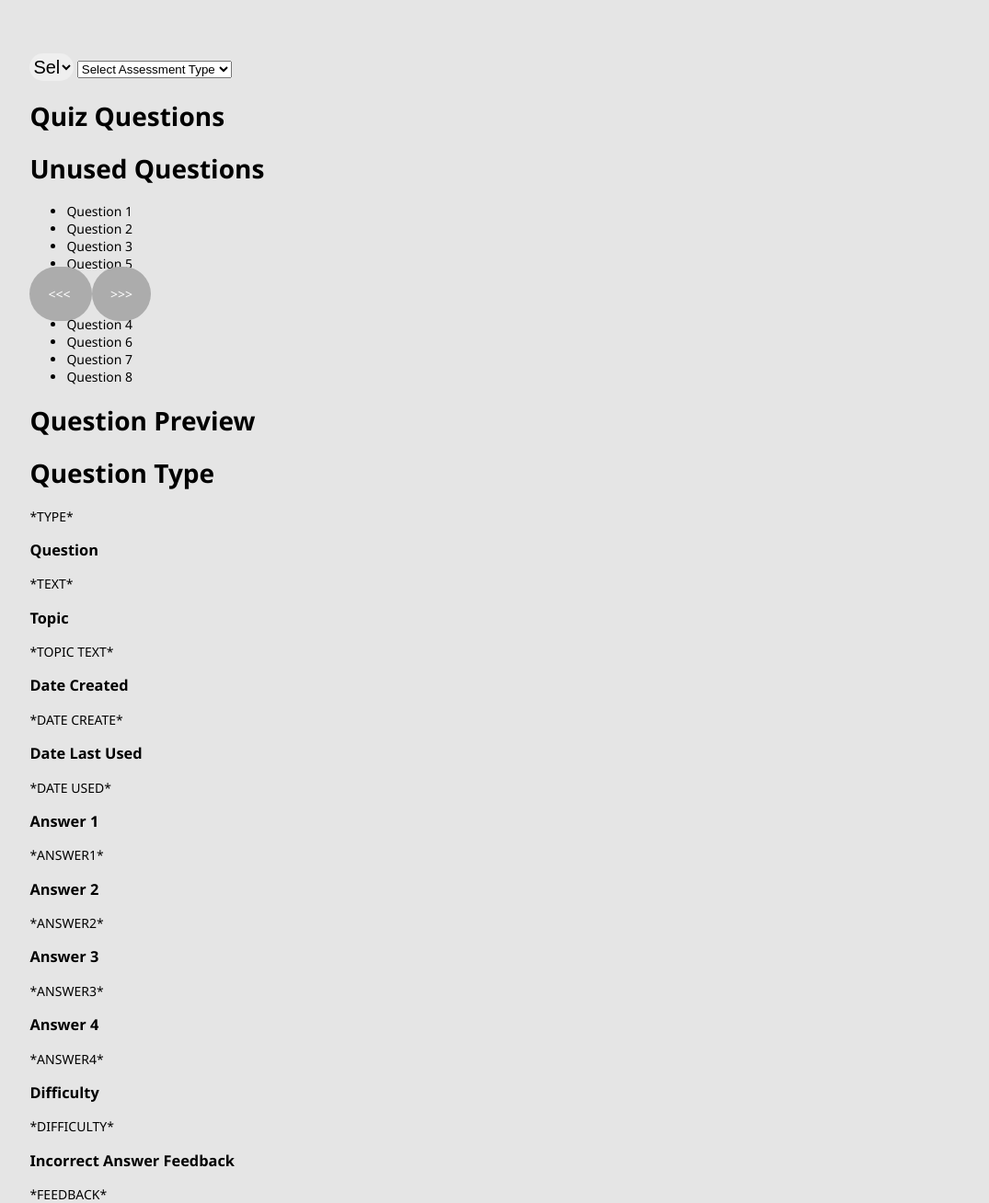
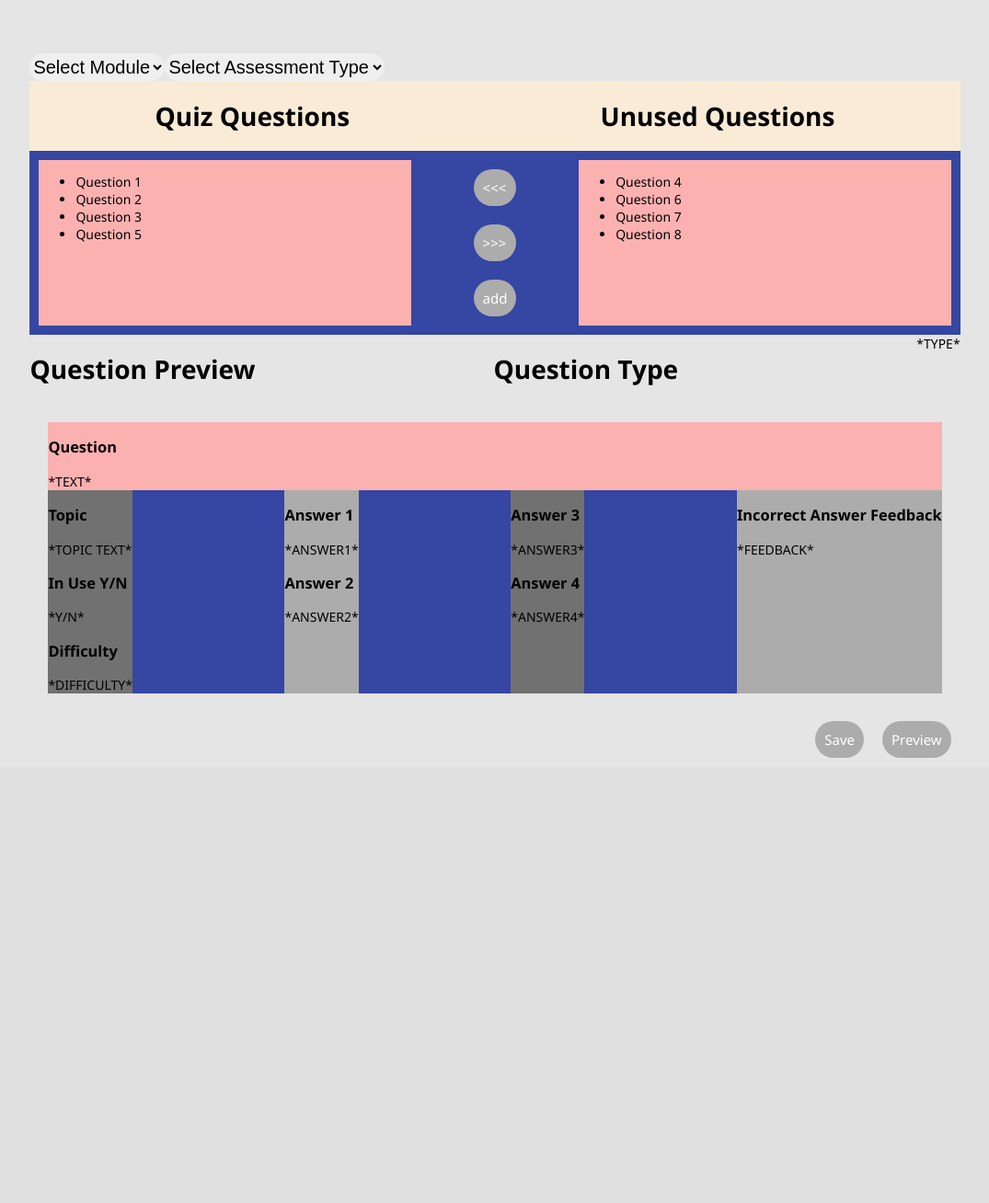
Before and after one commit to RomanWest/AAT, a Flask app: page /Create-Formative in a window 1280 px wide. Shown: the part 69-1377 px from the top of the page at 92% size, without its empty margins (102-1177 px from the left). After the commit the page ends 893 px from the top, so only its background shows below. Run offline with Flask 2, Linux system fonts and the light colour scheme.

Commit message:
added styling and classes etc to create-formative

```diff
--- a/aat/static/style.css
+++ b/aat/static/style.css
@@ -170,7 +170,7 @@ body {
   margin-bottom: 2rem;
   margin-top: 2rem;
 }
-.module-dropdown {
+.admin-main .module-dropdown {
   border-radius: 4rem;
   height: 3rem;
   width: 15%;
@@ -453,3 +453,128 @@ td {
     transform: rotate(360deg);
   }
 }
+
+/* Create Formative */
+.admin-create-formative{
+  width:100%;
+}
+
+.Top-dropdown{
+  display:inline-flex;
+}
+
+.Top-dropdown .module-dropdown{
+  border-radius: 4rem;
+  height: 3rem;
+  border: 1rem;
+  font-size: 2rem;
+}
+
+.Top-dropdown .assessment-dropdown{
+  border-radius: 4rem;
+  height: 3rem;
+  border: 1rem;
+  font-size: 2rem;
+}
+
+#quiz-questions-container{
+  background-color: #C4C4C4;
+  border: 1rem;
+  border-radius: 2rem;
+}
+
+.question-container-head{
+  background-color: antiquewhite;
+  display:inline-flex;
+  justify-content: space-around;
+  margin-left: auto;
+  margin-right: auto;
+  width: 100%;
+}
+
+#question-container-main{
+  background-color: #3546a3;
+  display:flex;
+  justify-content: space-between;
+}
+
+.chosen-q{
+  width:40%;
+  background-color: rgb(252, 177, 177);
+  margin:1rem;
+}
+
+.unchosen-q{
+  width:40%;
+  background-color: rgb(252, 177, 177);
+  margin:1rem;
+}
+
+.move-button{
+  display:grid;
+  margin:1rem;
+  justify-content:space-around;
+}
+
+.move-button .button{
+  font-size: 1.5rem;
+  color: white;
+  text-decoration: none;
+  padding: 1rem;
+  margin:1rem;
+  border-radius: 4rem;
+  transition: 0.3s;
+  background-color: #acacac;
+}
+
+.question-preview-head{
+  width:100%;
+  display:inline-flex;
+  justify-content: space-between;
+}
+
+.multiple-choice-question{
+  display:grid;
+  background-color: #3546a3;
+  margin:2rem;
+}
+
+#cont{
+  display:flex;
+  justify-content:space-between;
+}
+
+#top{
+  background-color: rgb(252, 177, 177);
+}
+
+#col1{
+  background-color: #717171;
+}
+
+#col2{
+  background-color: #acacac;
+}
+
+#col3{
+  background-color: #717171;
+}
+
+#col4{
+  background-color: #acacac;
+}
+
+.foot{
+  display:flex;
+  justify-content: flex-end;
+}
+
+.foot .button{
+  font-size: 1.5rem;
+  color: white;
+  text-decoration: none;
+  padding: 1rem;
+  margin:1rem;
+  border-radius: 4rem;
+  transition: 0.3s;
+}
--- a/aat/templates/Create Formative.html
+++ b/aat/templates/Create Formative.html
@@ -24,22 +24,30 @@
     </div>
 
     <div id="question-container-main">
+      <div class="chosen-q">
         <ul id="chosen-questions">
           <li>Question 1</li>
           <li>Question 2</li>
           <li>Question 3</li>
           <li>Question 5</li>
         </ul>
+      </div>
 
-      <a id="chose-question-button" class="button"> <<< </a>
+      <div class="move-button">
+        <a id="chose-question-button" class="button">
+          <<< </a>
             <a id="remove-question-button" class="button"> >>> </a>
+            <a id="add-question-button" class="button"> add </a>
+      </div>
 
+      <div class="unchosen-q">
         <ul id="other-questions">
           <li>Question 4</li>
           <li>Question 6</li>
           <li>Question 7</li>
           <li>Question 8</li>
         </ul>
+      </div>
     </div>
 
   </div>
@@ -52,27 +60,49 @@
       *TYPE*
     </div>
 
-    <div class="muliple-choice-question">
+    <div class="multiple-choice-question">
+      <div id="top">
         <h3>Question</h3>
         *TEXT*
+      </div>
+
+      <div id="cont">
+
+        <div id="col1">
           <h3>Topic</h3>
           *TOPIC TEXT*
-      <h3>Date Created</h3>
-      *DATE CREATE*
-      <h3>Date Last Used</h3>
-      *DATE USED*
+          <h3>In Use Y/N</h3>
+          *Y/N*
+          <h3>Difficulty</h3>
+          *DIFFICULTY*
+        </div>
+
+        <div id="col2">
           <h3>Answer 1</h3>
           *ANSWER1*
           <h3>Answer 2</h3>
           *ANSWER2*
+        </div>
+
+        <div id="col3">
           <h3>Answer 3</h3>
           *ANSWER3*
           <h3>Answer 4</h3>
           *ANSWER4*
-      <h3>Difficulty</h3>
-      *DIFFICULTY*
+        </div>
+
+        <div id="col4">
           <h3>Incorrect Answer Feedback</h3>
           *FEEDBACK*
+        </div>
+
+      </div>
+
+    </div>
+
+    <div class = "foot">
+      <a id="save-button" class="button"> Save </a>
+      <a id="preview-button" class="button"> Preview </a>
     </div>
 
   </div>
```
Lines whose indentation alone changed are shown as unchanged.
